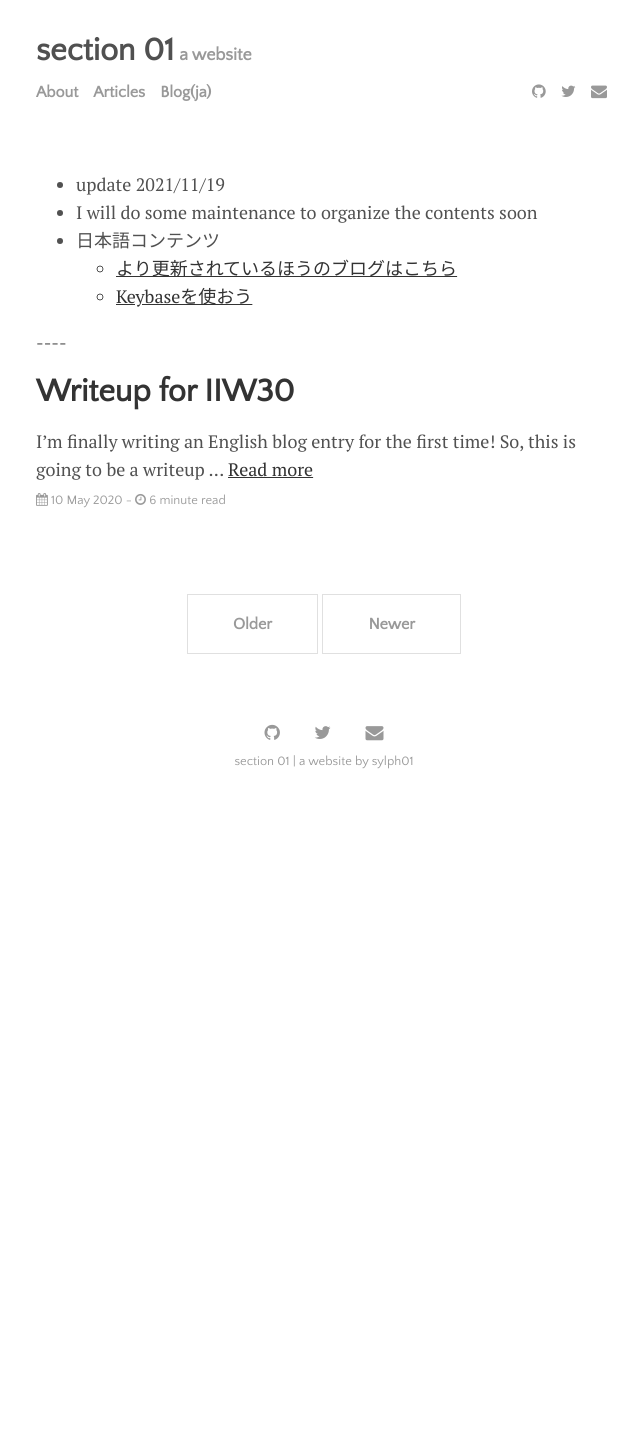
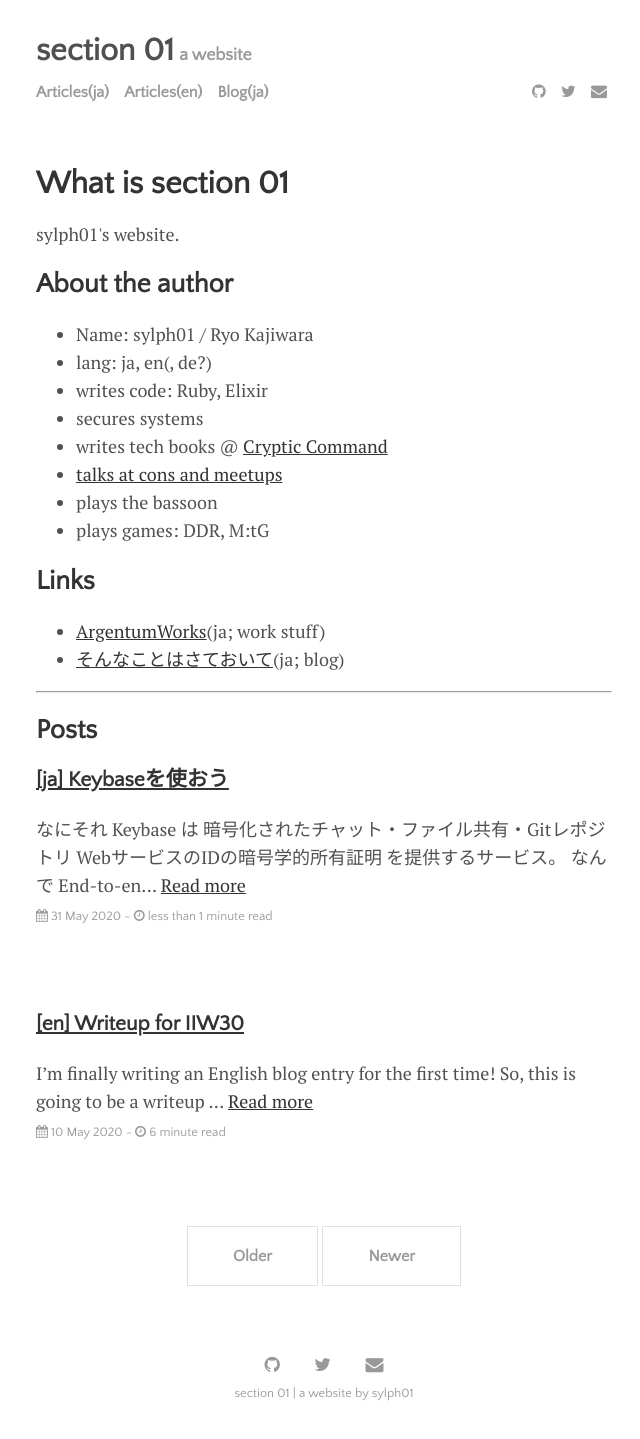
Before and after one commit to sylph01/sylph01.github.io, a Jekyll site: the page built from index.html, in a window 1280 px wide. Shown: the whole page, without its empty margins (316-956 px from the left). Built offline with Jekyll 4.4.1, drawn with Linux system fonts in a browser that asks for light colours; nearby versions of some CDN libraries; the list of posts is cut into pages by our own code; before the commit the page ends 900 px from its top, so only the background shows below that.

Commit message:
Major update

```diff
--- a/_config.yml
+++ b/_config.yml
@@ -12,10 +12,10 @@ author:
   twitter:           "s01"
   github:            "sylph01"
 navigation:
-- title: About
-  url: /menu/about
-- title: Articles
-  url: /menu/articles
+- title: Articles(ja)
+  url: /menu/articles_ja
+- title: Articles(en)
+  url: /menu/articles_ja
 - title: Blog(ja)
   url: "http://sylph01.hatenablog.jp/"
 
--- a/_posts/2020-05-10-iiw-writeup.md
+++ b/_posts/2020-05-10-iiw-writeup.md
@@ -2,6 +2,7 @@
 layout: page
 title: Writeup for IIW30
 data: 2020-05-10 23:00:00 +09:00
+category: en
 ---
 
 I'm finally writing an English blog entry for the first time!
--- a/index.html
+++ b/index.html
@@ -3,22 +3,39 @@ layout: default
 title: Home
 ---
 
+<h1>What is section 01</h1>
+
+<p>sylph01's website.</p>
+
+<h2>About the author</h2>
+
 <ul>
-<li>update 2021/11/19</li>
-<li>I will do some maintenance to organize the contents soon</li>
-<li>日本語コンテンツ</li>
+<li>Name: sylph01 / Ryo Kajiwara</li>
+<li>lang: ja, en(, de?)</li>
+<li>writes code: Ruby, Elixir</li>
+<li>secures systems</li>
+<li>writes tech books @ <a href="https://cryptic-command.net/">Cryptic Command</a></li>
+<li><a href="https://speakerdeck.com/sylph01">talks at cons and meetups</a></li>
+<li>plays the bassoon</li>
+<li>plays games: DDR, M:tG</li>
+</ul>
+
+<h2>Links</h2>
+
 <ul>
-  <li><a href="https://d.s01.ninja/">より更新されているほうのブログはこちら</a></li>
-  <li><a href="https://s01.ninja/ja-pages/how-to-keybase">Keybaseを使おう</a></li>
+<li><a href="https://argentum.works">ArgentumWorks</a>(ja; work stuff)</li>
+<li><a href="https://d.s01.ninja">そんなことはさておいて</a>(ja; blog)</li>
 </ul>
-</ul>
-----
+
+<hr />
+
+<h2>Posts</h2>
 
 {% for post in paginator.posts %}
 <div class="posts">
-  <h1>
-    <a href="{{ site.github.url }}{{ post.url }}">{{ post.title }}</a>
-  </h1>
+  <h3>
+    <a href="{{ site.github.url }}{{ post.url }}">[{{ post.category }}] {{ post.title }}</a>
+  </h3>
   {% if post.image.teaser %}
     <a href="{{ site.github.url }}{{ post.url }}"><img src="{{ site.github.url }}/images/{{ post.image.teaser }}"></a>
   {% endif %}
--- a/menu/about.md
+++ /dev/null
@@ -1,26 +0,0 @@
----
-layout: page
-title: About
----
-
-sylph01's website.
-
-I will (occasionally? rarely?) post stuff in English on this website. Please check the blog for Japanese content.
-
-(ja) こちらのWebサイトは主に英語の記事を投稿する用に利用しています。日本語の記事(更新頻度はこちらのほうがはるかに高い)は[ブログ(そんなことはさておいて)](https://sylph01.hatenablog.jp/)へどうぞ。
-
-----
-
-## About sylph01
-
-- writes code
-    - mainly Ruby and Elixir
-- secures systems
-    - implements/advises OAuth/OpenID Connect based systems
-- writes tech books @ [Cryptic Command](https://cryptic-command.net/)
-    - SMTP, DNS, OAuth, etc...
-- [talks at cons and meetups](https://speakerdeck.com/sylph01)
-- plays the bassoon
-- plays games. currently maining:
-    - DanceDanceRevolution
-    - Magic: the Gathering
--- a/menu/articles.md
+++ b/menu/articles_en.md
@@ -1,9 +1,9 @@
 ---
 layout: page
-title: Articles
+title: Articles(en)
 ---
 <ul class="posts">
-  {% for post in site.posts %}
+  {% for post in site.categories.en %}
 
     {% unless post.next %}
       <h3>{{ post.date | date: '%Y' }}</h3>
```
Also changed, not shown: _posts/2020-05-31-how-to-keybase.md (renamed from ja-pages/how-to-keybase.md, +2 -0 lines), menu/articles_ja.md (added, +24 -0 lines).
